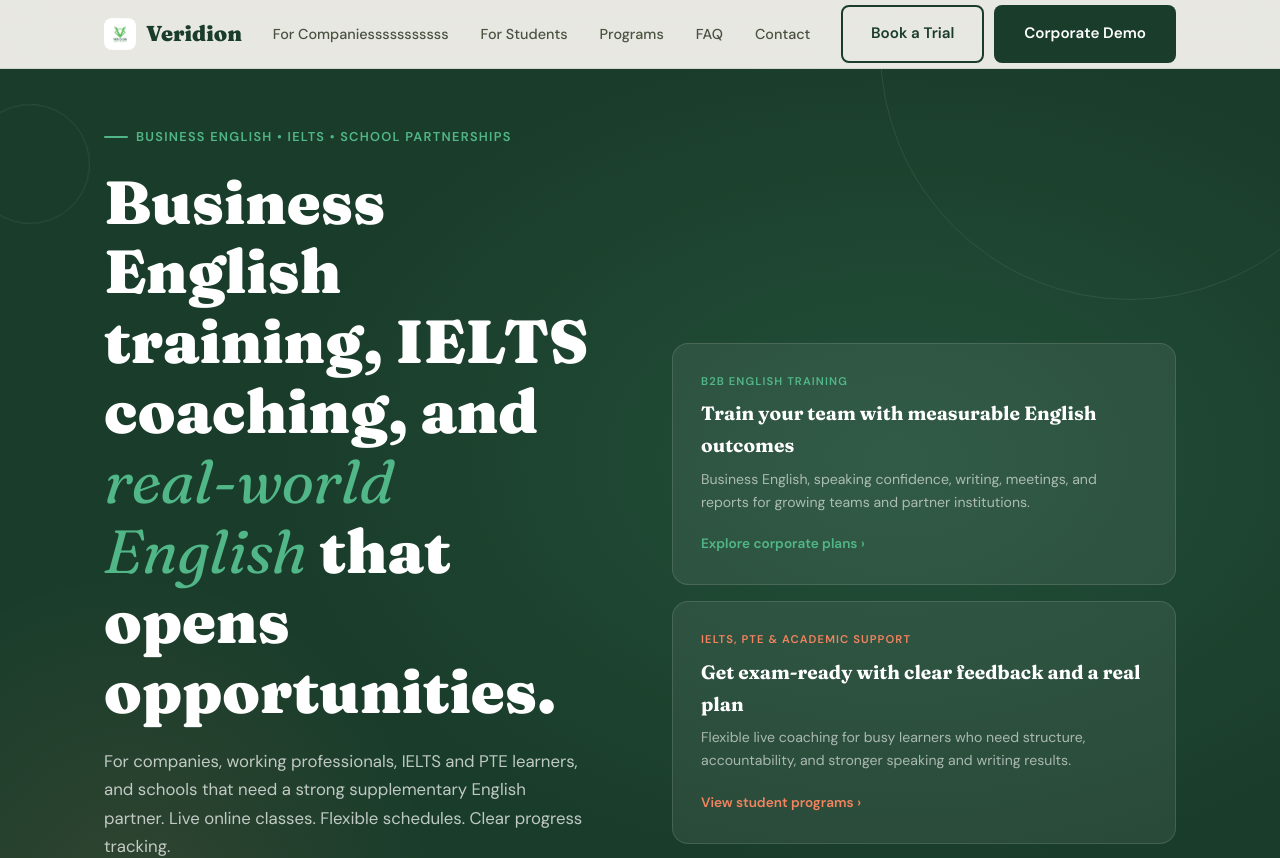
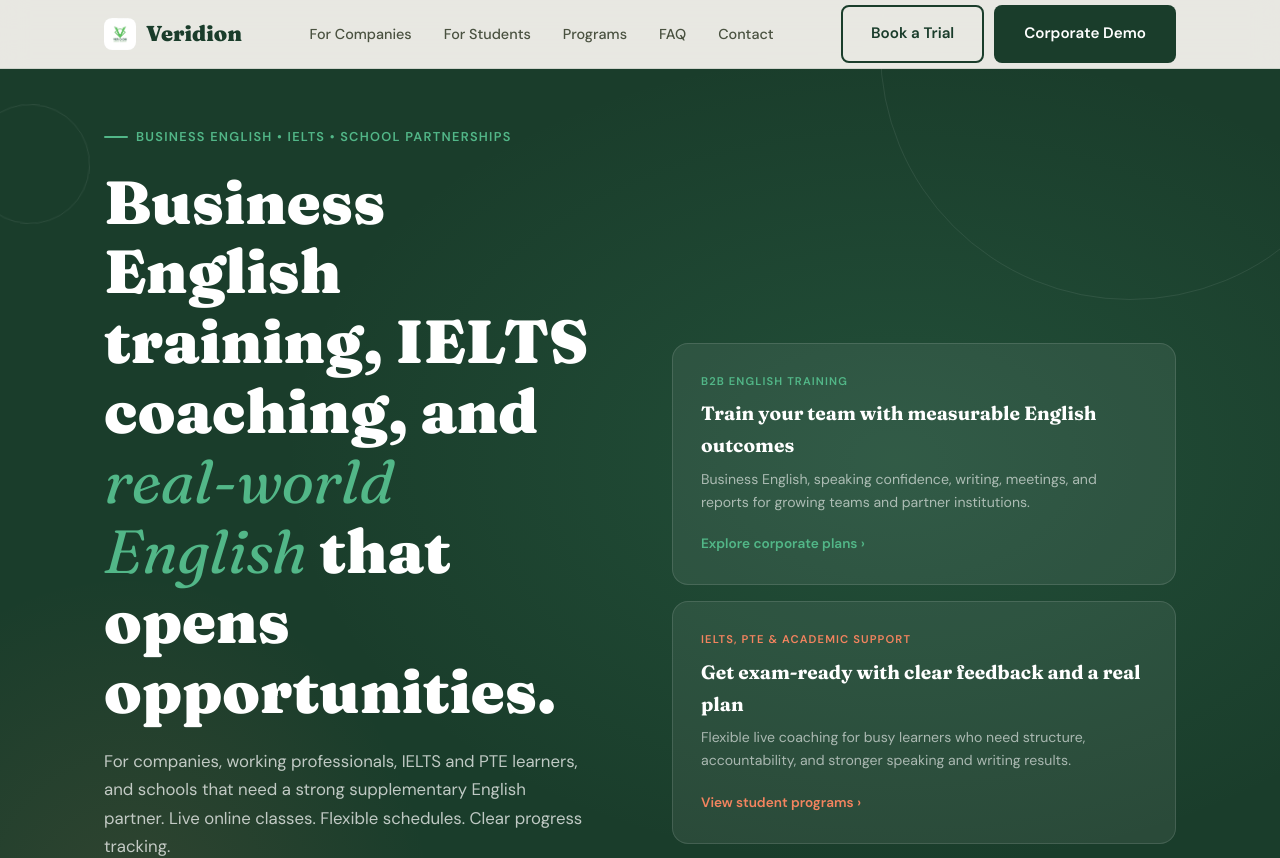
Before and after one commit to andisday0209/veridion-frontend, a React (Vite) app: page / in a window 1280 px wide. Shown: the top 858 px of the page. Built offline with nearby package versions, Linux system fonts and the light colour scheme.

Commit message:
Configure GitHub Pages deployment

```diff
--- a/src/components/Navigation.jsx
+++ b/src/components/Navigation.jsx
@@ -26,7 +26,7 @@ function Navigation() {
                     </a>
 
                     <ul className="nav__links" role="list">
-                        <li><a href="#for-companies">For Companiesssssssssss</a></li>
+                        <li><a href="#for-companies">For Companies</a></li>
                         <li><a href="#for-students">For Students</a></li>
                         <li><a href="#programs">Programs</a></li>
                         <li><a href="#faq">FAQ</a></li>
```
